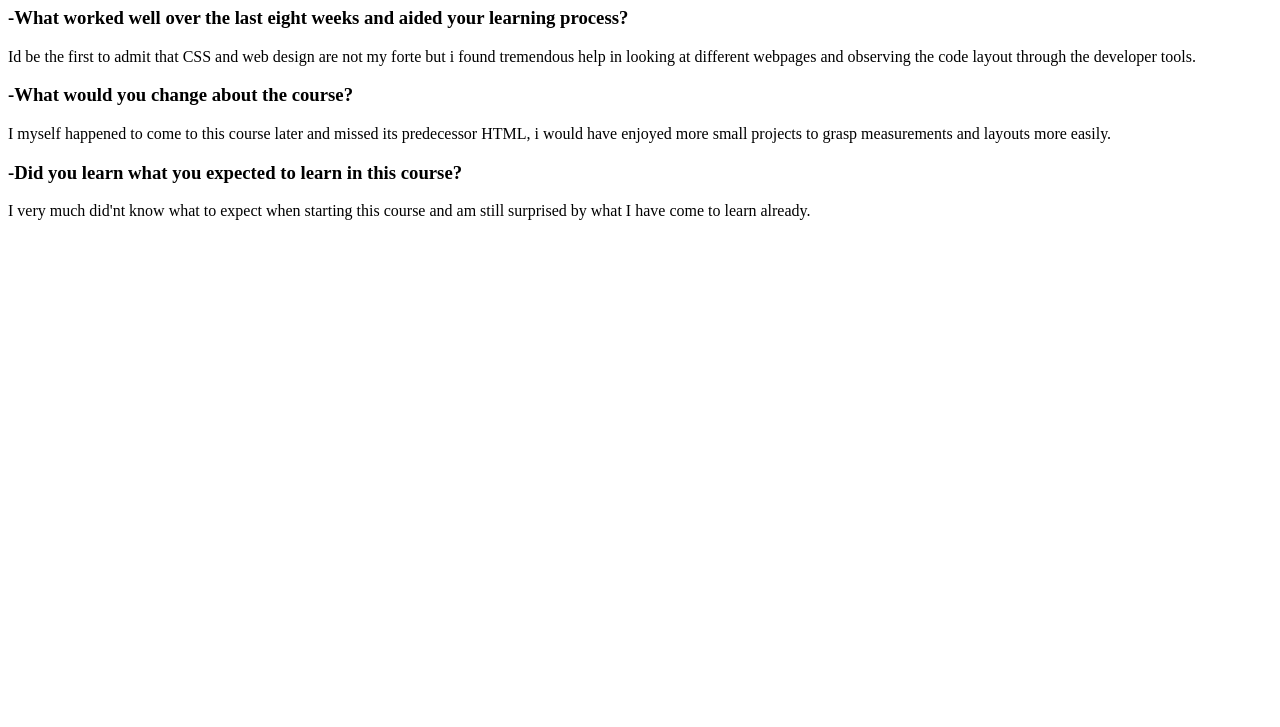
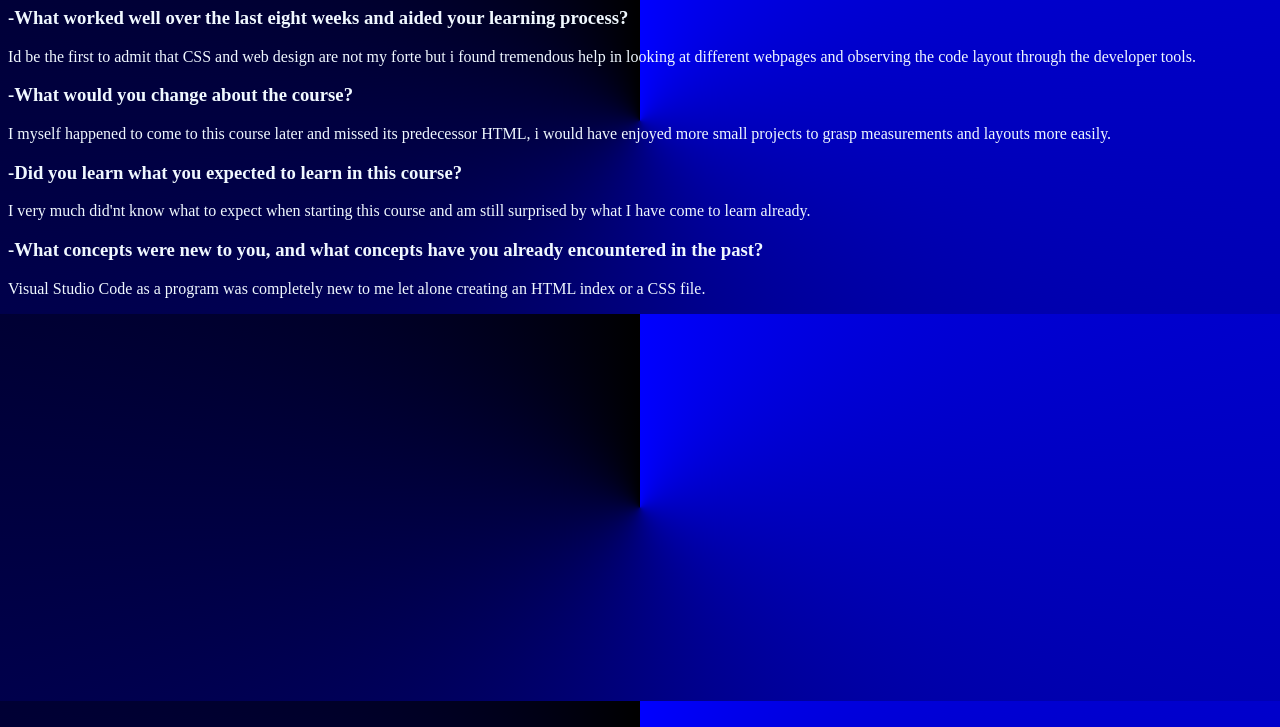
Before and after one commit to 3ug3ear/CSS-Week-8-Assignment, a plain HTML site: page index.html in a window 1280 px wide. Shown: the part 73-800 px from the top of the page. Drawn offline with Linux system fonts and the light colour scheme.

Commit message:
completed

```diff
--- a/index.html
+++ b/index.html
@@ -17,5 +17,7 @@
             and layouts more easily.</p>
             <h3>-Did you learn what you expected to learn in this course?</h3>
             <p>I very much did'nt know what to expect when starting this course and am still surprised by what I have come to learn already.</p>
+            <h3>-What concepts were new to you, and what concepts have you already encountered in the past?</h3>
+            <p>Visual Studio Code as a program was completely new to me let alone creating an HTML index or a CSS file.</p>
 </body>
 </html>
--- a/main.css
+++ b/main.css
@@ -1,3 +1,8 @@
 h1 {
     text-align: center;
 }
+
+body {
+    background-image: conic-gradient(blue, black);
+    color: aliceblue;
+  }
```
